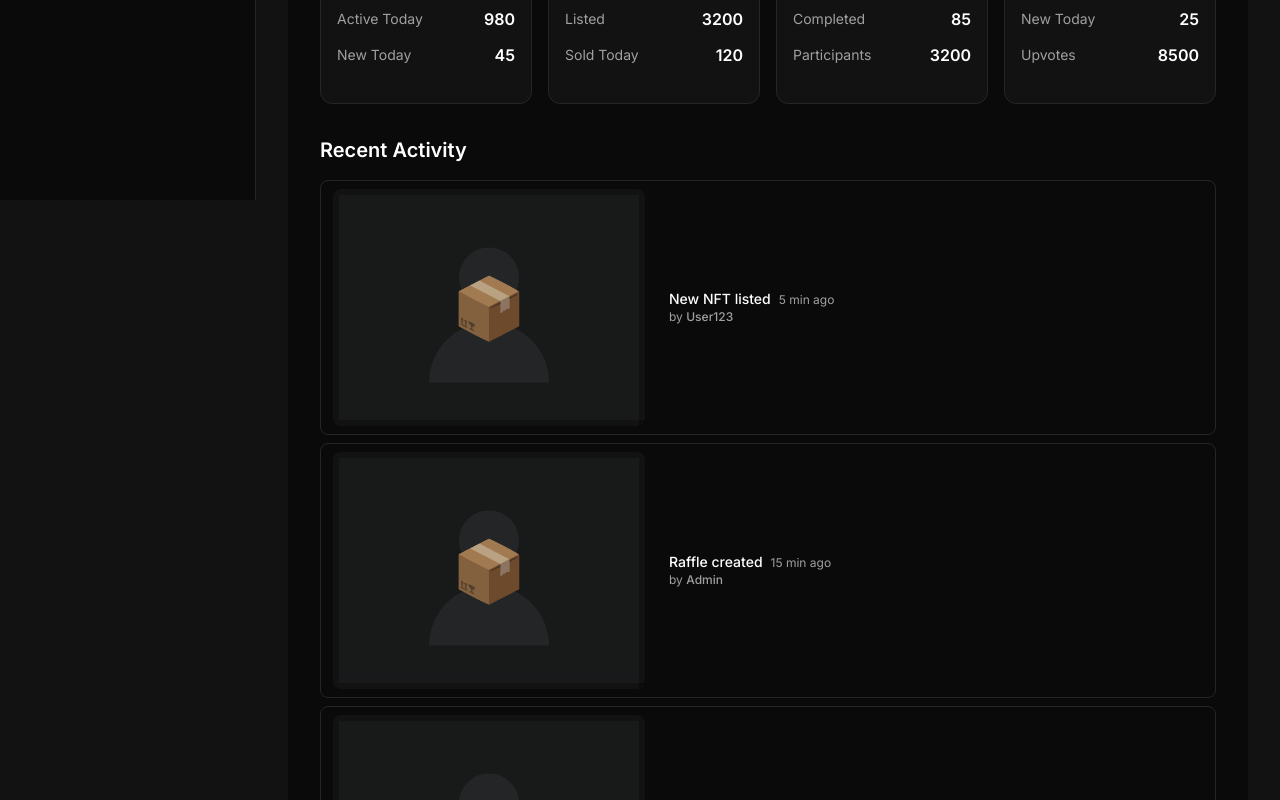
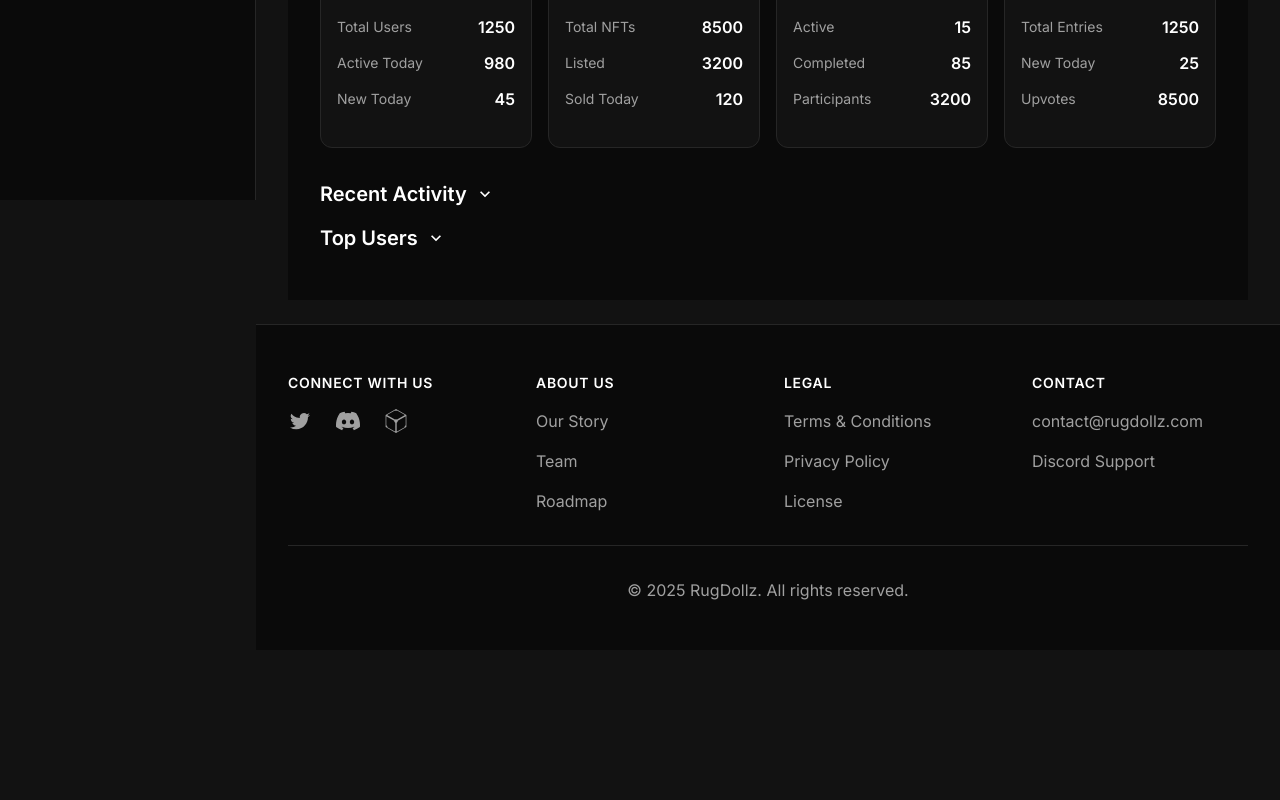
Before and after one commit to LatinGeek/rugdollz-central-hub, a Next.js app: page /admin-dashboard in a window 1280 px wide. Shown: the part 600-1400 px from the top of the page. After the commit the page ends 1250 px from the top, so only its background shows below. Built offline with nearby package versions, Linux system fonts and the light colour scheme.

Commit message:
[FEATURE] [Admin Dashboard] Split the information into sections and add a collapse/expand option for each one

```diff
--- a/app/(admin)/admin-dashboard/page.tsx
+++ b/app/(admin)/admin-dashboard/page.tsx
@@ -1,5 +1,6 @@
 'use client'
 
+import { useState, useEffect } from 'react'
 import { StatsCard } from '../../components/admin/StatsCard'
 import { ActivityCard } from '../../components/admin/ActivityCard'
 import { UserCard } from '../../components/admin/UserCard'
@@ -70,6 +71,66 @@ const quickActions = [
   }
 ]
 
+interface CollapsibleSectionProps {
+  title: string
+  children: React.ReactNode
+  defaultExpanded?: boolean
+  defaultExpandedDesktop?: boolean
+}
+
+function useResponsiveDefault(defaultMobile: boolean, defaultDesktop: boolean) {
+  const [isExpanded, setIsExpanded] = useState(defaultMobile)
+
+  useEffect(() => {
+    const checkScreenSize = () => {
+      if (window.innerWidth >= 768) { // md breakpoint
+        setIsExpanded(defaultDesktop)
+      } else {
+        setIsExpanded(defaultMobile)
+      }
+    }
+
+    checkScreenSize()
+    window.addEventListener('resize', checkScreenSize)
+    return () => window.removeEventListener('resize', checkScreenSize)
+  }, [defaultMobile, defaultDesktop])
+
+  return isExpanded
+}
+
+function CollapsibleSection({
+  title,
+  children,
+  defaultExpanded = false,
+  defaultExpandedDesktop = false
+}: CollapsibleSectionProps) {
+  const isExpanded = useResponsiveDefault(defaultExpanded, defaultExpandedDesktop)
+  const [localExpanded, setLocalExpanded] = useState(isExpanded)
+
+  useEffect(() => {
+    setLocalExpanded(isExpanded)
+  }, [isExpanded])
+
+  return (
+    <div>
+      <button
+        onClick={() => setLocalExpanded(!localExpanded)}
+        className="flex items-center gap-2 text-xl font-semibold text-[rgb(var(--text-primary))] mb-4 hover:text-[rgb(var(--text-secondary))] transition-colors"
+      >
+        {title}
+        <svg
+          viewBox="0 0 24 24"
+          className={`w-5 h-5 transition-transform duration-200 ${localExpanded ? 'rotate-180' : ''}`}
+          fill="currentColor"
+        >
+          <path d="M7.41,8.58L12,13.17L16.59,8.58L18,10L12,16L6,10L7.41,8.58Z" />
+        </svg>
+      </button>
+      {localExpanded && children}
+    </div>
+  )
+}
+
 export default function AdminDashboard() {
   const router = useRouter()
 
@@ -108,6 +169,11 @@ export default function AdminDashboard() {
         </div>
 
         {/* Stats Grid */}
+        <CollapsibleSection
+          title="Hub Stats"
+          defaultExpanded={false}
+          defaultExpandedDesktop={true}
+        >
           <div className="grid grid-cols-1 md:grid-cols-2 lg:grid-cols-4 gap-4 mb-8">
             <StatsCard
               title="Users"
@@ -146,26 +212,25 @@ export default function AdminDashboard() {
               ]}
             />
           </div>
+        </CollapsibleSection>
 
         {/* Recent Activity */}
-        <div className="mb-8">
-          <h2 className="text-xl font-semibold text-[rgb(var(--text-primary))] mb-4">Recent Activity</h2>
-          <div className="space-y-2">
+        <CollapsibleSection title="Recent Activity">
+          <div className="space-y-2 mb-8">
             {recentActivities.map((activity) => (
               <ActivityCard key={activity.id} activity={activity} />
             ))}
           </div>
-        </div>
+        </CollapsibleSection>
 
         {/* Top Users */}
-        <div>
-          <h2 className="text-xl font-semibold text-[rgb(var(--text-primary))] mb-4">Top Users</h2>
+        <CollapsibleSection title="Top Users">
           <div className="space-y-2">
             {topUsers.map((user) => (
               <UserCard key={user.id} user={user} />
             ))}
           </div>
-        </div>
+        </CollapsibleSection>
       </div>
     </div>
   )
--- a/app/components/PlaceholderImage.tsx
+++ b/app/components/PlaceholderImage.tsx
@@ -14,7 +14,7 @@ const categoryColors: Record<string, string> = {
   'Consumables': '#6A0572',
   'Membership': '#1A535C',
   'Bundles': '#FF9F1C',
-  'User': '#6366F1'
+  'User': 'rgb(var(--text-secondary))'
 }
 
 const categoryIcons: Record<string, string> = {
@@ -24,15 +24,15 @@ const categoryIcons: Record<string, string> = {
   'Consumables': '⚡',
   'Membership': '👑',
   'Bundles': '🎁',
-  'User': '👤'
+  'User': ''
 }
 
 export function PlaceholderImage({
   category,
   className = '',
 }: PlaceholderImageProps) {
-  const color = categoryColors[category] || '#6B7280'
-  const icon = categoryIcons[category] || '📦'
+  const color = categoryColors[category] || 'rgb(var(--text-secondary))'
+  const icon = categoryIcons[category] == '' ? '' :categoryIcons[category] || '📦'
 
   return (
     <div
--- a/app/components/admin/ActivityCard.tsx
+++ b/app/components/admin/ActivityCard.tsx
@@ -16,28 +16,22 @@ interface ActivityCardProps {
 
 export function ActivityCard({ activity }: ActivityCardProps) {
   return (
-    <div className="group flex items-center gap-6 py-2 px-3 bg-[rgb(var(--bg-darker))] hover:bg-[rgb(var(--bg-dark))] border border-[rgb(var(--border-dark))] rounded-lg transition-all duration-200 hover:shadow-lg hover:shadow-[rgb(var(--accent)/0.1)]">
+    <div className="flex items-center gap-3 py-1.5 px-3 bg-[rgb(var(--bg-dark))] rounded-lg hover:bg-[rgb(var(--bg-darker))] transition-colors duration-200">
       {/* Icon Container */}
-      <div className="relative flex-shrink-0">
-        <div className="p-1.5 bg-[rgb(var(--bg-dark))] group-hover:bg-[rgb(var(--bg-darker))] rounded-lg transition-colors duration-200">
-          <PlaceholderImage category={activity.type} className="w-3 h-3 opacity-70" />
+      <div className="w-20 h-20 relative">
+        <div className="w-full h-full">
+          <PlaceholderImage category={activity.type} className="w-full h-full opacity-70" />
         </div>
-        <div className="absolute -bottom-0.5 -right-0.5 w-2 h-2 rounded-full bg-[rgb(var(--accent))] border-2 border-[rgb(var(--bg-darker))] group-hover:border-[rgb(var(--bg-dark))] transition-colors duration-200" />
+        <div className="absolute -bottom-0.5 -right-0.5 w-2 h-2 rounded-full bg-[rgb(var(--accent))] border-2 border-[rgb(var(--bg-dark))]" />
       </div>
 
       {/* Content */}
-      <div className="flex-1 min-w-0">
-        <div className="flex items-baseline gap-2">
-          <p className="text-sm font-medium text-[rgb(var(--text-primary))] truncate">
-            {activity.action}
-          </p>
-          <span className="flex-shrink-0 text-xs text-[rgb(var(--text-secondary))]">
-            {activity.time}
-          </span>
+      <div className="flex-1">
+        <p className="font-semibold text-[rgb(var(--text-primary))] text-sm">{activity.action}</p>
+        <div className="flex gap-3 text-xs">
+          <span className="text-[rgb(var(--text-secondary))]">by {activity.user}</span>
+          <span className="text-[rgb(var(--text-secondary))]">{activity.time}</span>
         </div>
-        <p className="text-xs text-[rgb(var(--text-secondary))]">
-          by <span className="text-[rgb(var(--accent))] font-medium">{activity.user}</span>
-        </p>
       </div>
     </div>
   )
--- a/app/components/admin/UserCard.tsx
+++ b/app/components/admin/UserCard.tsx
@@ -17,7 +17,7 @@ interface UserCardProps {
 export function UserCard({ user }: UserCardProps) {
   return (
     <div className="flex items-center gap-3 py-1.5 px-3 bg-[rgb(var(--bg-dark))] rounded-lg">
-      <div className="w-10 h-10">
+      <div className="w-20 h-20">
         <PlaceholderImage
           category="User"
         />
```
Lines whose indentation alone changed are shown as unchanged.
